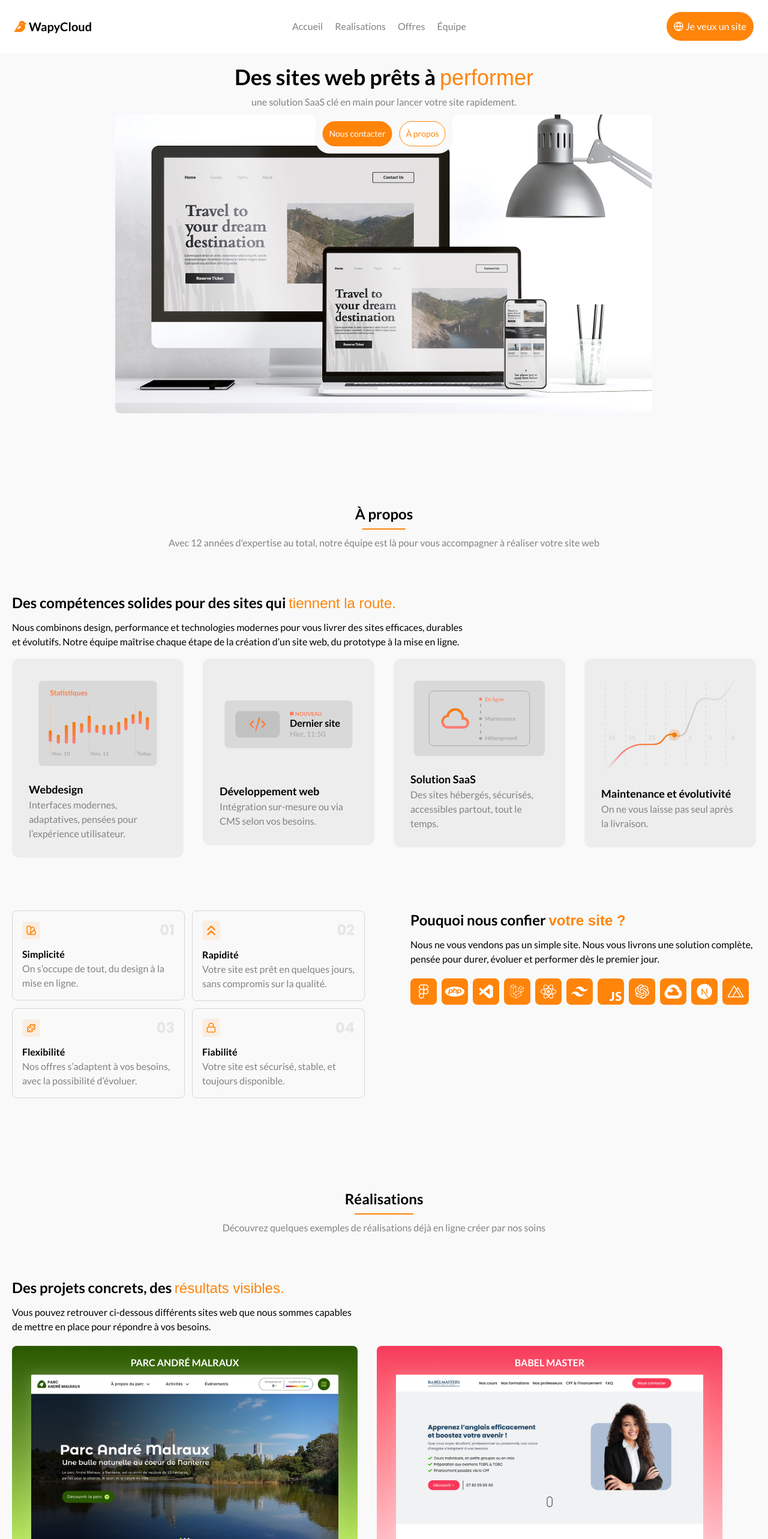
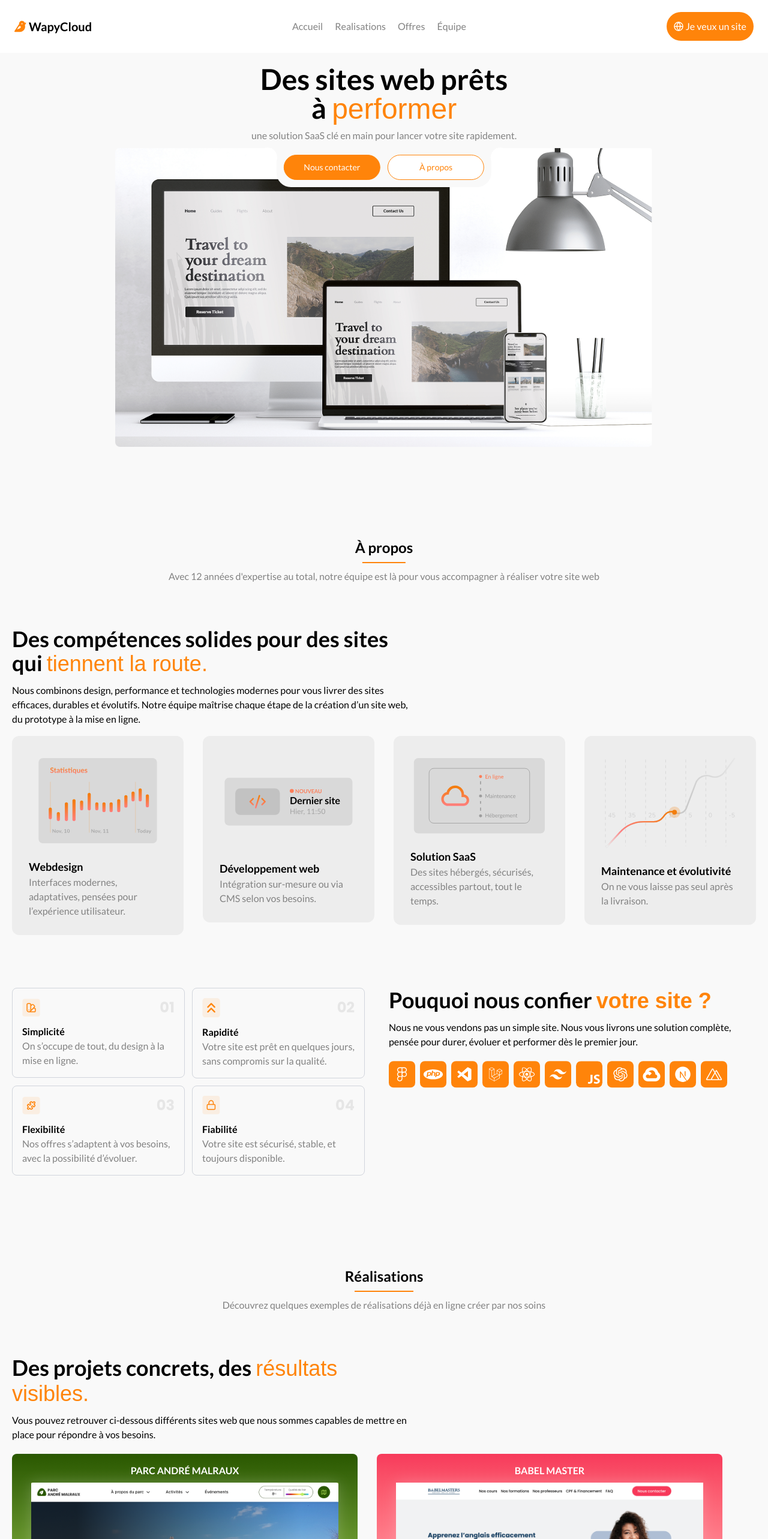
Before and after one commit to arizona-08/wapycloud, a Next.js app: page / in a window 1280 px wide. Shown: the top 2566 px of the page at 60% size. Built offline with nearby package versions, Linux system fonts and the light colour scheme; a web font is replaced by a local one.

Commit message:
Amélioration des titres et amélioration des boutons dans la hero section

```diff
--- a/app/sections/AboutUsSection.tsx
+++ b/app/sections/AboutUsSection.tsx
@@ -79,16 +79,16 @@ function AboutUsSection() {
             <p className="text-custom-text-gray mt-5">Avec 12 années d'expertise au total, notre équipe est là pour vous accompagner à réaliser votre site web</p>
           </div>
 
-          <div className="max-w-3xl">
-            <h3 className="text-2xl font-bold mb-3">Des compétences solides pour des sites qui <span className="font-secondary text-primary font-normal">tiennent la route.</span></h3>
+          <div className="max-w-2xl">
+            <h3 className="text-4xl font-bold mb-3">Des compétences solides pour des sites qui <span className="font-secondary text-primary font-normal">tiennent la route.</span></h3>
             <p>
               Nous combinons design, performance et technologies modernes pour vous livrer des sites efficaces, durables et évolutifs. Notre équipe maîtrise chaque étape de la création d’un site web, du prototype à la mise en ligne.
             </p>
           </div>
 
-          <ul className="prestation-cards flex items-start gap-8 mt-4 overflow-auto pb-4 md:gap-8">
+          <ul className="prestation-cards flex items-stretch gap-8 mt-4 overflow-auto pb-4 md:gap-8">
             { prestations.map((prestation, index) => (
-              <li className="inline-block" key={index}>
+              <li  key={index}>
                 <PrestationCard>
                   <PrestationImage imgSrc={prestation.imgSrc} alt={prestation.alt}/>
                   <PrestationDescription
@@ -117,9 +117,9 @@ function AboutUsSection() {
               </ul>
             </div>
 
-            <div className="max-w-xl right flex-1">
+            <div className="max-w-2xl right flex-1">
               <div>
-                <h3 className="text-2xl font-bold mb-3">Pouquoi nous confier <span className="font-secondary text-primary">votre site ?</span></h3>
+                <h3 className="text-4xl font-bold mb-3">Pouquoi nous confier <span className="font-secondary text-primary">votre site ?</span></h3>
                 <p>
                   Nous ne vous vendons pas un simple site. Nous vous livrons une solution complète, pensée pour durer, évoluer et performer dès le premier jour.
                 </p>
--- a/app/sections/ContactSection.tsx
+++ b/app/sections/ContactSection.tsx
@@ -13,7 +13,7 @@ function ContactSection() {
         </div>
 
         <div className="max-w-2xl">
-          <h3 className="text-2xl font-bold mb-3">Il est temps de parler de <span className="font-secondary text-primary font-normal">votre projet.</span></h3>
+          <h3 className="text-4xl font-bold mb-3">Il est temps de parler de <span className="font-secondary text-primary font-normal">votre projet.</span></h3>
           <p>
             Remplissez ce formulaire en nous indiquant le plus de détails possible sur la vision que vous avez de votre futur site web.
           </p>
--- a/app/sections/HeroSection.tsx
+++ b/app/sections/HeroSection.tsx
@@ -7,14 +7,14 @@ function HeroSection() {
     <section id="accueil" className="px-5 py-5">
       <div>
         <div className="relative">
-          <div className="w-7/8 relative left-1/2 -translate-x-1/2">
-            <h1 className="text-4xl font-bold text-center">Des sites web prêts à <span className="text-primary font-secondary font-normal">performer</span></h1>
+          <div className="w-7/8 relative left-1/2 -translate-x-1/2 ">
+            <h1 className="text-5xl font-bold text-center max-w-[427px] mx-auto">Des sites web prêts à <span className="text-primary font-secondary font-normal">performer</span></h1>
             <p className="text-custom-text-gray text-center mt-2">une solution SaaS clé en main pour lancer votre site rapidement.</p>
           </div>
         </div>
 
         <div className="hero-image-container relative max-w-4xl mx-auto overflow-hidden rounded-lg mt-2">
-          <div className="hidden md:flex items-center gap-3 absolute top-0 left-1/2 -translate-x-1/2 bg-body-background p-3 text-sm rounded-3xl ">
+          <div className="hidden md:flex md:items-center md:justify-center md:gap-3 w-2/5 absolute top-0 left-1/2 -translate-x-1/2 bg-body-background p-3 text-sm rounded-3xl ">
             <div className="absolute top-0 -left-2 w-7 h-4 bg-body-background before:absolute before:top-0 before:-translate-x-[72%] before:w-8 before:h-8 before:bg-white before:rounded-full"></div>
             <div className="absolute top-0 -right-2 w-7 h-4 bg-body-background before:absolute before:top-0 before:translate-x-[60%] before:w-8 before:h-8 before:bg-white before:rounded-full"></div>
             <CTA type="link" color='primary' href='/' text="Nous&nbsp;contacter" className='flex-1'/>
--- a/app/sections/OfferSection.tsx
+++ b/app/sections/OfferSection.tsx
@@ -93,7 +93,7 @@ function OfferSection() {
 
         <div>
           <div className="max-w-2xl">
-            <h3 className="text-2xl font-bold mb-3">Une solution clé en main pour créer votre site<span className="font-secondary text-primary font-normal"> sans complications.</span></h3>
+            <h3 className="text-4xl font-bold mb-3">Une solution clé en main pour créer votre site<span className="font-secondary text-primary font-normal"> sans complications.</span></h3>
             <p>
               Que vous soyez indépendant, artisan, commerçant ou dirigeant d’entreprise, nous vous proposons une solution simple, rapide et performante pour être visible en ligne.
             </p>
--- a/app/sections/RealisationsSection.tsx
+++ b/app/sections/RealisationsSection.tsx
@@ -34,8 +34,8 @@ function RealisationsSection() {
         </div>
 
         <div>
-          <div className="max-w-xl">
-            <h3 className="text-2xl font-bold mb-3">Des projets concrets, des <span className="font-secondary text-primary font-normal">résultats visibles.</span></h3>
+          <div className="max-w-2xl">
+            <h3 className="text-4xl font-bold mb-3">Des projets concrets, des <span className="font-secondary text-primary font-normal">résultats visibles.</span></h3>
             <p>
               Vous pouvez retrouver ci-dessous différents sites web que nous sommes capables
               de mettre en place pour répondre à vos besoins.
--- a/app/sections/TeamSection.tsx
+++ b/app/sections/TeamSection.tsx
@@ -34,8 +34,8 @@ function TeamSection() {
           <p className="text-custom-text-gray mt-5">Nous sommes 3 étudiants passionnés de design, développement web et réseau</p>
         </div>
 
-        <div>
-          <h3 className="text-2xl font-bold mb-3">Trois profil, une même passion<span className="font-secondary text-primary font-normal"> du web.</span></h3>
+        <div className="max-w-2xl">
+          <h3 className="text-4xl font-bold mb-3">Trois profil, une même passion<span className="font-secondary text-primary font-normal"> du web.</span></h3>
           <p>
             Design, développement, accompagnement : chacun apporte son expertise pour faire de votre projet un vrai site qui fonctionne.
           </p>
```
